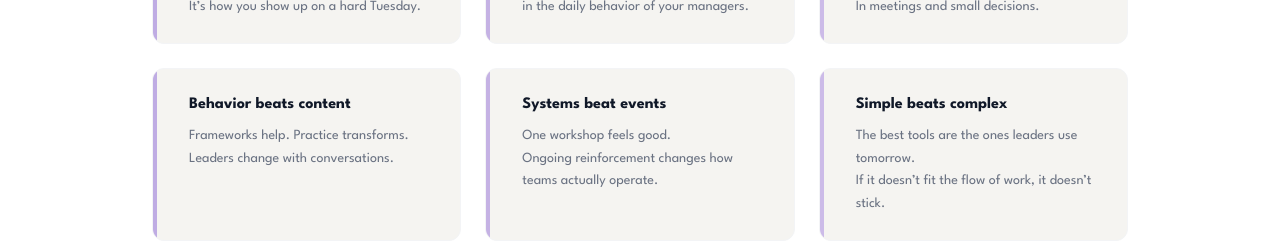
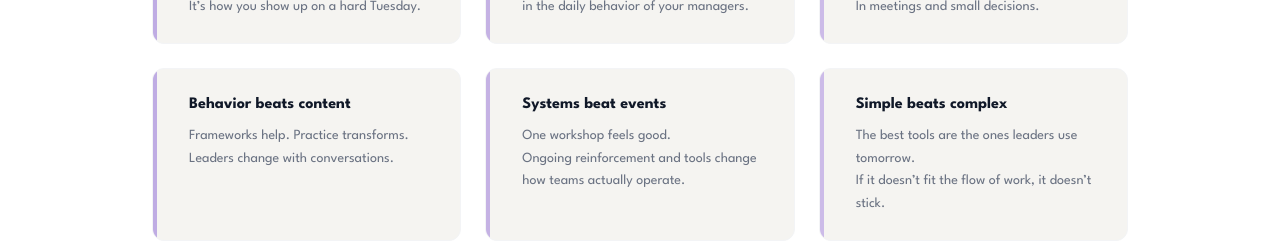
Before and after one commit to stevearntz/campfire-website, a Next.js app: page /about in a window 1280 px wide. Shown: the part 3840-4083 px from the top of the page. Built offline with nearby package versions, Linux system fonts and the light colour scheme; no server answers.

Commit message:
Add 'and tools' to systems beat events belief
Co-Authored-By: Claude Opus 4.6 <noreply@anthropic.com>

```diff
--- a/app/about/page.tsx
+++ b/app/about/page.tsx
@@ -541,7 +541,7 @@ export default function AboutPage() {
               {
                 belief: "Systems beat events",
                 line1: "One workshop feels good.",
-                line2: "Ongoing reinforcement changes how teams actually operate.",
+                line2: "Ongoing reinforcement and tools change how teams actually operate.",
                 accent: "bg-[#7E4FD0]",
               },
               {
```
